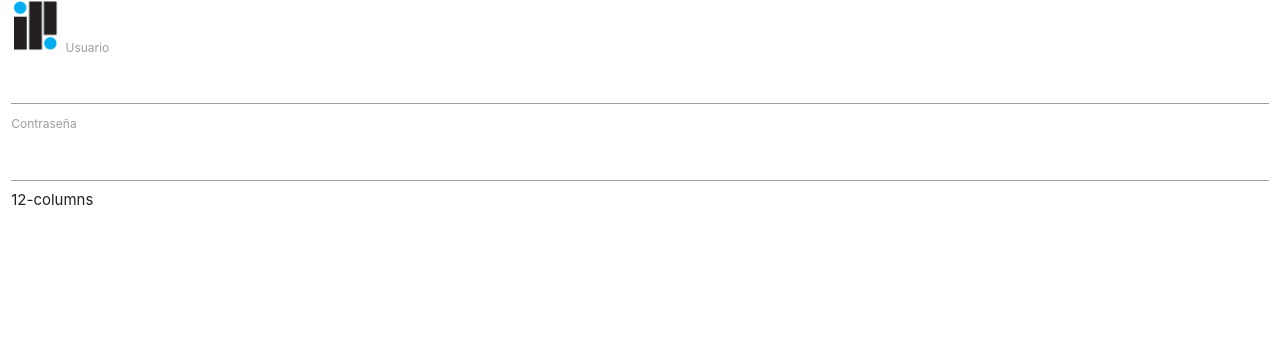
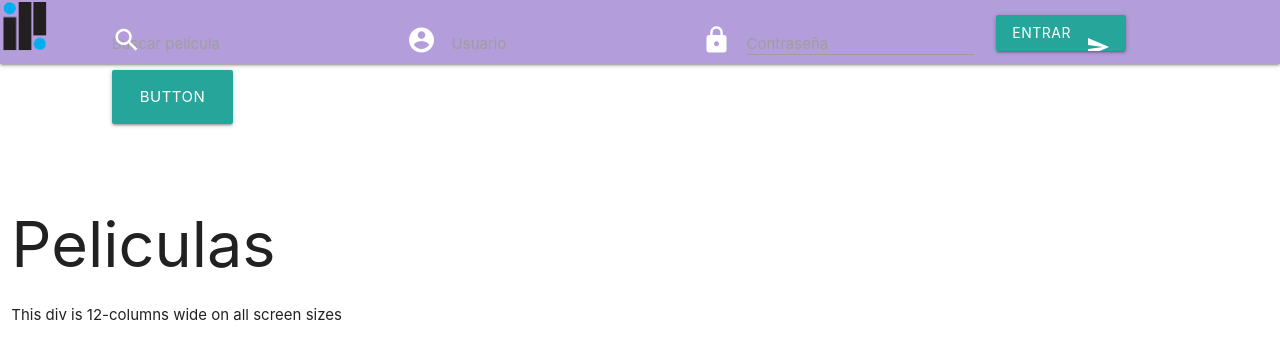
Before and after one commit to inspedralbes/moviequiz-grup-5, a PHP site: page / in a window 1280 px wide. Shown: the top 360 px of the page. Run offline with PHP 8.4, Linux system fonts and the light colour scheme.

Commit message:
buscapelis

```diff
--- a/index.php
+++ b/index.php
@@ -6,20 +6,88 @@
     <meta name="viewport" content="width=ç, initial-scale=1.0">
     <title>Inicio</title>
     <link rel="stylesheet" href="https://cdnjs.cloudflare.com/ajax/libs/materialize/1.0.0/css/materialize.min.css">
-
+    <link href="https://fonts.googleapis.com/icon?family=Material+Icons" rel="stylesheet">
+    <link rel="stylesheet" href="style.css">
 </head>
 <body>
-<div class="row">
-      <div class="col s12">
-            <img src="img/logo.png" width="50px">
-            <label for="username">Usuario</label>
-            <input type="text" id="usernsame" name="username"/>
-            <label for="username">Contraseña</label>
-            <input type="text" id="contraseña" name="contraseña"/>
+
+<nav>
+    <div class="nav-wrapper #b39ddb deep-purple lighten-3">
+        <img src="img/logo.png" width="50px">
+        <ul id="nav-mobile" class="right hide-on-med-and-down">
+        <div class="row">
+
+        <div class="row">
+            <div class="input-field col s3 m3 ">
+                <input  id="busquedaPeli" type="text" class="buscar">
+                <label for="busquedaPeli">Buscar película</label>
+                <i class="material-icons prefix">search</i>
+                <button id="busqueda" class="waves-effect waves-light btn-large">Button</button>
+            </div>
+            <div class="input-field col s3 m3 ">
+                <i class="material-icons prefix">account_circle</i>
+                <input id="icon_prefix" type="text" class="validate">
+                <label for="icon_prefix">Usuario</label>
+            </div>
+            <div class="input-field col s3 m3 ">
+                <i class="material-icons prefix">https</i>
+                <input id="icon_telephone" type="tel" class="validate">
+                <label for="icon_telephone">Contraseña</label>
+            </div>
+            <div class="input-field col s3 m3 ">
+                <button class="btn waves-effect waves-light" type="submit" name="action">Entrar
+                <i class="material-icons right ">send</i>
+                </button>
+            </div>
+        </div>
+    </div>
+      </ul>
+    </div>
+  </nav>
+  <div class="row">
+
+      <div id="resultados" class="col s6">
+        <h1>Peliculas</h1>
       </div>
-      <div class="col s12">12-columns </div>
+      <div class="col s6">
+    </div>
+      <div class="col s12">This div is 12-columns wide on all screen sizes</div>
+    </div>
 
-</div>
 
+
+    <script>
+        document.getElementById("busqueda").addEventListener("click",function(){
+        let busqueda=document.getElementById("busquedaPeli").value;
+
+
+            fetch(`http://www.omdbapi.com/?s=${busqueda}&apikey=93763d43`).then(function(res){
+                return res.json();
+            }).then(function(data){
+                    console.log(data);
+                    let htmlStr="";
+                    for (let index = 0; index < 10; index++) {
+
+                        htmlStr += `<div id="contenedor" class="row">
+                                        <div class="col s6 m3">
+                                            <div id="pelicula" class="card">
+                                            <div class="card-image">
+                                            <img src="${data.Search[index].Poster}" width="50px">
+                                            <span class="card-title">${data.Search[index].Title}</span>
+                                            <a class="btn-floating halfway-fab waves-effect waves-light red"><i class="material-icons">add</i></a>
+                                            </div>
+                                            <div class="card-content">
+                                            <p>${data.Search[index].Year}</p>
+                                            </div>
+                                            </div>
+                                        </div>
+                                    </div>
+                                    `;
+
+                    }
+                    document.getElementById("resultados").innerHTML = htmlStr;
+            });
+        });
+    </script>
 </body>
 </html>
--- /dev/null
+++ b/style.css
@@ -0,0 +1,4 @@
+#contenedor{
+    display: inline-block;
+    margin: 20px;
+}
```
Also changed, not shown: img/logo.png.
